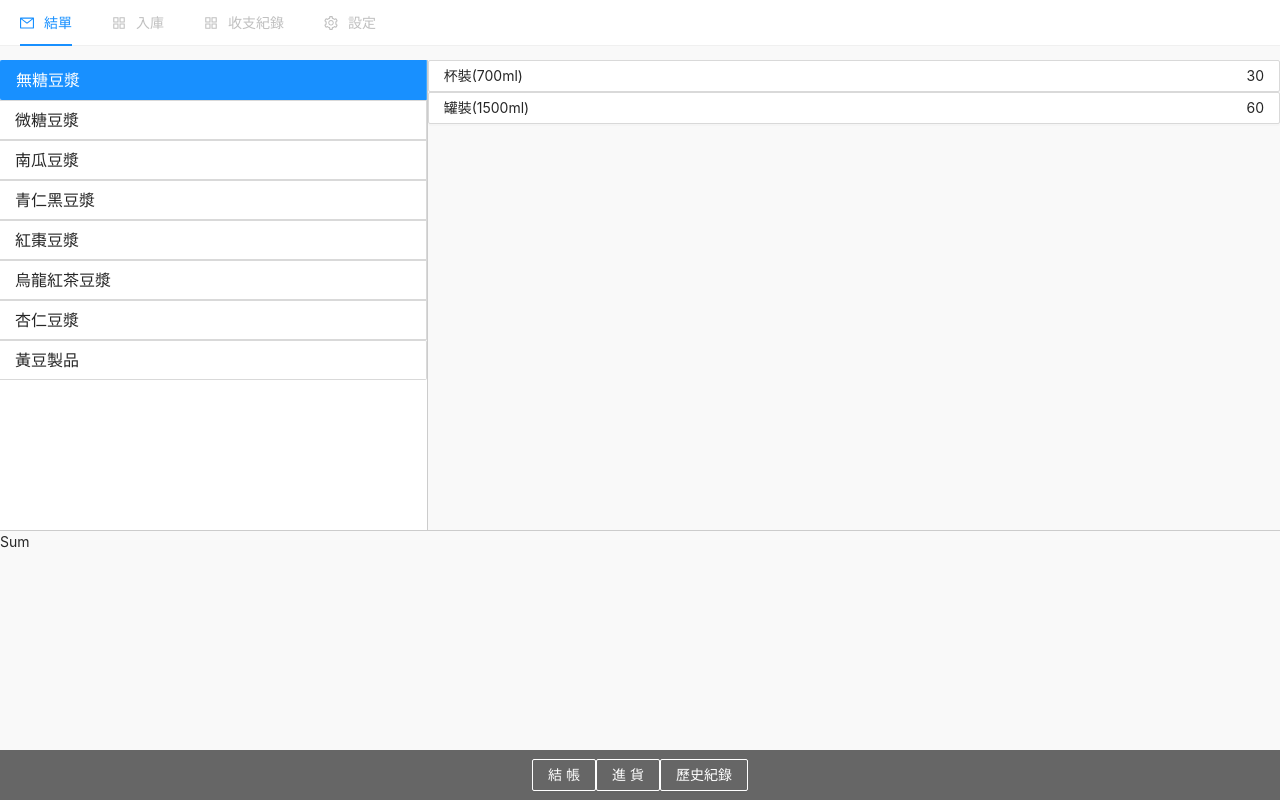
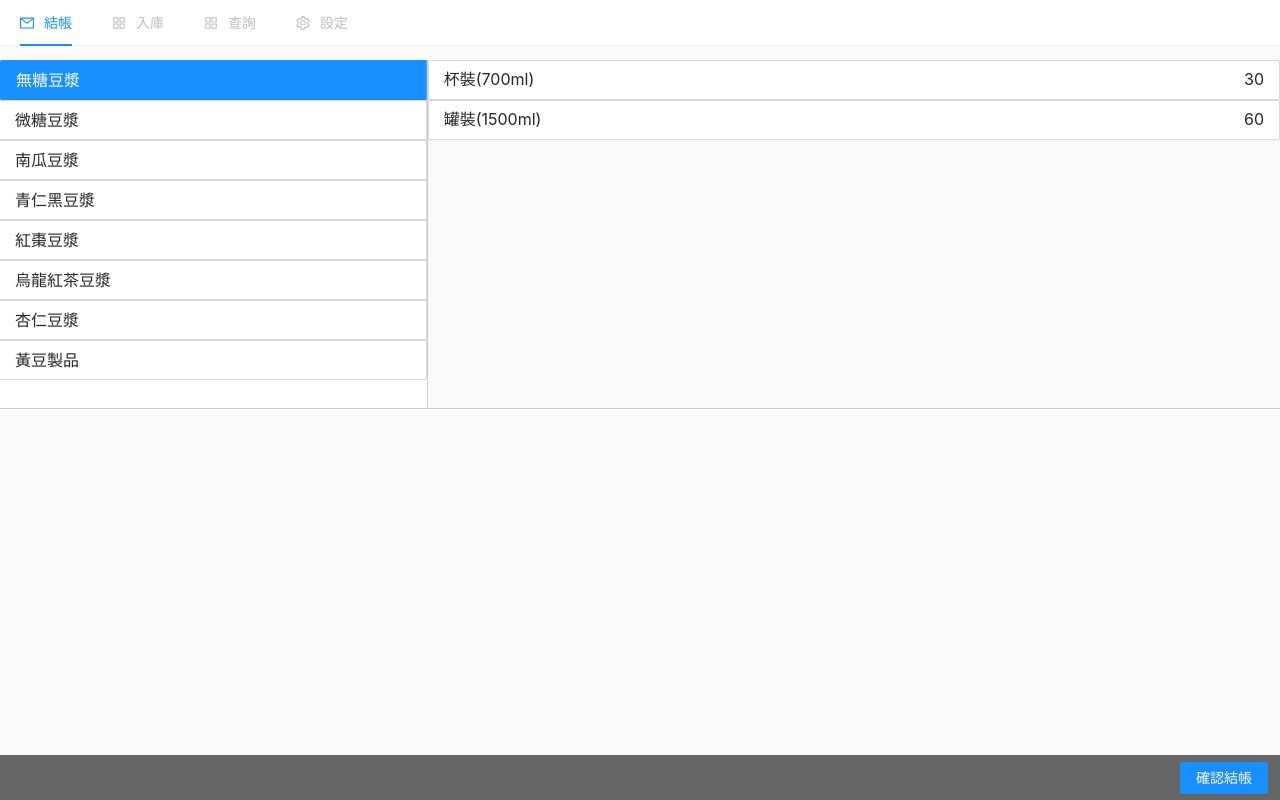
Before and after one commit to kero13ro/pos-gin, a React (Create React App) app: page / in a window 1280 px wide. Built offline with nearby package versions, Linux system fonts and the light colour scheme.

Commit message:
add sass

```diff
--- a/package.json
+++ b/package.json
@@ -13,6 +13,7 @@
     "react": "^17.0.2",
     "react-dom": "^17.0.2",
     "react-scripts": "5.0.0",
+    "sass": "^1.49.9",
     "web-vitals": "^2.1.4"
   },
   "scripts": {
--- a/src/App.css
+++ /dev/null
@@ -1,40 +0,0 @@
-.root {
-  display: grid;
-  height: 100vh;
-  grid-template-rows: 60px 1fr 220px 50px;
-  grid-template-columns: 1fr 2fr;
-  background-color: #f9f9f9;
-}
-
-.header, .footer, .sumPanel {
-  grid-column: 1 / 3;
-}
-
-.RadioGroup {
-  display: flex;
-  flex-direction: column;
-  background-color: #fff;
-}
-.subTab {
-  display: flex;
-  flex-direction: column;
-  border-left: 1px solid #ccc;
-}
-.sumPanel {
-  border-top: 1px solid #ccc;
-}
-
-.footer {
-  background-color: #666;
-  display: flex;
-  align-items: center;
-  justify-content: center;
-}
-
-.mr-auto {
-  margin-right: auto;
-}
-
-.btn {
-  display: flex;
-}
--- a/src/App.js
+++ b/src/App.js
@@ -1,27 +1,29 @@
 import React, { useState, useEffect } from "react";
 import Header from "./components/Header";
 import { Radio, Button } from "antd";
+import { CloseOutlined } from "@ant-design/icons";
+
 import { allItems } from "./data/category";
 import { axiosIns } from "./utilities/axios";
 
-import "./App.css";
+import "./App.scss";
 
 const App = () => {
-  const [value4, setValue4] = useState(100);
+  const [tabMain, setTabMain] = useState(100);
+  const [cart, setCart] = useState([]);
 
-  const onChange4 = (e) => {
-    setValue4(e.target.value);
-
-    // axiosIns.get(`all`).then((res) => {
-    //   console.log(res.data);
-    // });
+  const addCart = (item) => {
+    // console.log(item);
+    setCart([...cart, item]);
   };
 
-  // useEffect(() => {
-  //   axiosIns.get("/").then((res) => {
-  //     console.log(res.data);
-  //   });
-  // }, []);
+  const tabSubMenu = () => {
+    const target = allItems.find((item) => item.value === tabMain);
+
+    return target.sub.map((item) => ({ ...item, label: target.label }));
+  };
+
+  console.log(tabSubMenu());
 
   return (
     <div className="root">
@@ -30,31 +32,45 @@ const App = () => {
       </div>
 
       <Radio.Group
+        className="mainTab"
         size="large"
-        className="RadioGroup"
         options={allItems}
-        onChange={onChange4}
-        value={value4}
+        onChange={(e) => {
+          setTabMain(e.target.value);
+        }}
+        value={tabMain}
         optionType="button"
         buttonStyle="solid"
       />
 
       <div className="subTab">
-        {allItems
-          .find((item) => item.value === value4)
-          .sub.map((item) => (
-            <Button key={item.id} className="btn">
-              <span className="mr-auto">{item.subName}</span>
-              <span>{item.price}</span>
-            </Button>
-          ))}
+        {tabSubMenu().map((item) => (
+          <Button
+            key={item.id}
+            className="btn"
+            size="large"
+            onClick={() => addCart(item)}
+          >
+            <span className="mr-auto">{item.subName}</span>
+            <span>{item.price}</span>
+          </Button>
+        ))}
       </div>
 
-      <div className="sumPanel">Sum</div>
+      <div className="cartPanel">
+        {cart.map((item) => (
+          <div className="cartList" key={item.subName}>
+            <div className="mr-auto">{item.label}</div>
+            {item.subName}
+            <Button type="link" danger icon={<CloseOutlined />} size="small" />
+          </div>
+        ))}
+      </div>
       <div className="footer">
-        <Button ghost>結帳</Button>
-        <Button ghost>進貨</Button>
-        <Button ghost>歷史紀錄</Button>
+        {/* <Button ghost className="mr-8">
+          全部刪除
+        </Button> */}
+        <Button type="primary">確認結帳</Button>
       </div>
     </div>
   );
--- /dev/null
+++ b/src/App.scss
@@ -0,0 +1,51 @@
+.root {
+  display: grid;
+  height: 100vh;
+  grid-template-rows: 60px 1fr 1fr 45px;
+  // grid-template-rows: 60px 1fr 1fr;
+  grid-template-columns: 1fr 2fr;
+  background-color: #f9f9f9;
+
+  .mainTab {
+    display: flex;
+    flex-direction: column;
+    background-color: #fff;
+  }
+
+  .subTab {
+    display: flex;
+    flex-direction: column;
+    border-left: 1px solid #ccc;
+  }
+
+  .cartPanel {
+    border-top: 1px solid #ccc;
+    overflow: scroll;
+    // background-color: #333;
+  }
+
+  .footer {
+    background-color: #666;
+    display: flex;
+    padding: 0 12px;
+    align-items: center;
+    justify-content: flex-end;
+  }
+}
+
+.header, .footer, .cartPanel {
+  grid-column: 1 / 3;
+}
+
+
+.btn {
+  display: flex;
+}
+
+.cartList {
+  padding: 10px;
+  height: 55px;
+  display: flex;
+  align-items: center;
+  border-bottom: 1px solid #ccc;
+}
--- a/src/components/Header.js
+++ b/src/components/Header.js
@@ -15,13 +15,13 @@ export default function Header() {
   return (
     <Menu onClick={handleClick} selectedKeys={[current]} mode="horizontal">
       <Menu.Item key="mail" icon={<MailOutlined />}>
-        結單
+        結帳
       </Menu.Item>
       <Menu.Item key="app" disabled icon={<AppstoreOutlined />}>
         入庫
       </Menu.Item>
       <Menu.Item key="app2" disabled icon={<AppstoreOutlined />}>
-        收支紀錄
+        查詢
       </Menu.Item>
       <Menu.Item key="app3" disabled icon={<SettingOutlined />}>
         設定
--- a/src/index.js
+++ b/src/index.js
@@ -1,6 +1,6 @@
 import React from "react";
 import ReactDOM from "react-dom";
-import "./index.css";
+import "./index.scss";
 import "antd/dist/antd.min.css";
 
 import App from "./App";
--- a/src/index.css
+++ b/src/index.scss
@@ -1,3 +1,6 @@
+// @import '~antd/lib/style/themes/default.less';
+
+
 body {
   margin: 0;
   font-family: -apple-system, BlinkMacSystemFont, 'Segoe UI', 'Roboto', 'Oxygen',
@@ -11,3 +14,10 @@ code {
   font-family: source-code-pro, Menlo, Monaco, Consolas, 'Courier New',
     monospace;
 }
+
+.mr-auto {
+  margin-right: auto;
+}
+.mr-8 {
+  margin-right: 8px;
+}
```
Also changed, not shown: 1 other file (tests, documents, lock files or other folders).
